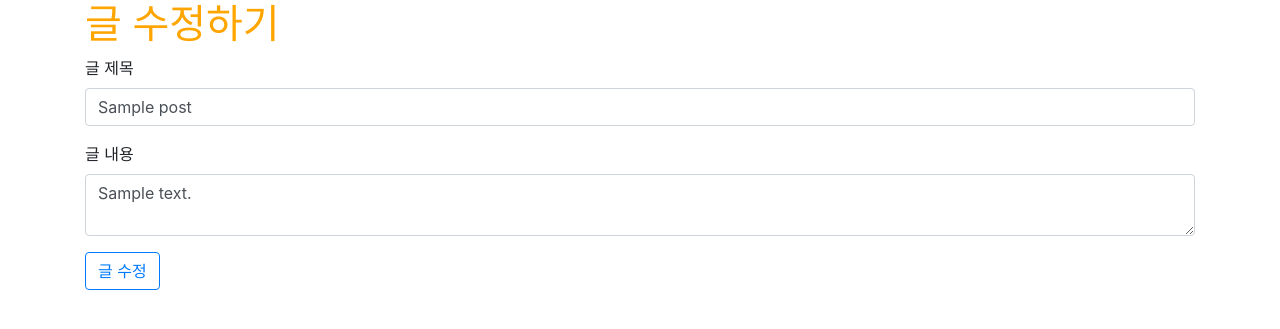
After one commit to JuYeong0413/myblog, a Django app: template posts/templates/posts/edit.html in a window 1280 px wide. The commit adds this page. Shown: the top 329 px of the page. Run offline with Django 3.2, Linux system fonts and the light colour scheme; the template is opened without the code that fills it: most values are stand-ins (such as "Sample title", 1, 10 or a date in 2020); some libraries are stand-ins or nearby versions.

Commit message:
update, delete

```diff
--- /dev/null
+++ b/posts/templates/posts/edit.html
@@ -0,0 +1,19 @@
+{% extends 'base.html' %}
+
+{% block content %}
+<div class="container">
+    <h1>글 수정하기</h1> <!-- edit 페이지니까 글 수정하기로 변경 -->
+    <form action="{% url 'posts:update' post.pk %}" method="POST"> <!-- update 기능이니까 url 이름도 update로 해줍시다. -->
+        {% csrf_token %}
+        <div class="form-group">
+            <label for="title">글 제목</label>
+            <input type="text" class="form-control" name="title" id="title" placeholder="제목을 입력해주세요." value="{{ post.title }}" required> <!-- value 속성 추가 -->
+        </div>
+        <div class="form-group">
+            <label for="content">글 내용</label>
+            <textarea class="form-control" name="content" id="content" placeholder="내용을 입력해 주세요...">{{ post.content }}</textarea> <!-- 글 내용 추가 -->
+        </div>
+        <input type="submit" value="글 수정" class="btn btn-outline-primary"> <!-- 수정으로 버튼 변경 -->
+    </form>
+</div>
+{% endblock %}
--- a/posts/templates/posts/show.html
+++ b/posts/templates/posts/show.html
@@ -7,5 +7,8 @@
     <h3>글 제목 : {{ post.title }}</h3>
     <h3>글 내용 : {{ post.content }}</h3>
     <h3>작성 시각 : {{ post.created_at }}</h3>
+    <h3>수정 시각 : {{ post.updated_at }}</h3>
+    <a href="{% url 'posts:update' post.pk %}" class="btn btn-primary">수정</a>
+    <a href="{% url 'posts:delete' post.pk %}" class="btn btn-danger">삭제</a>
 </div>
 {% endblock %}
--- a/posts/urls.py
+++ b/posts/urls.py
@@ -1,5 +1,5 @@
 from django.urls import path
-from .views import new, create, main, show
+from .views import *
 
 app_name="posts"
 urlpatterns = [
@@ -7,4 +7,6 @@ urlpatterns = [
     path('create/', create, name="create"),
     path('', main, name="main"),
     path('<int:post_id>/', show, name="show"),
+    path('<int:post_id>/edit/', update, name="update"),
+    path('<int:post_id>/delete/', delete, name="delete"),
 ]
```
Also changed, not shown: posts/views.py (+19 -1 lines), db.sqlite3.
